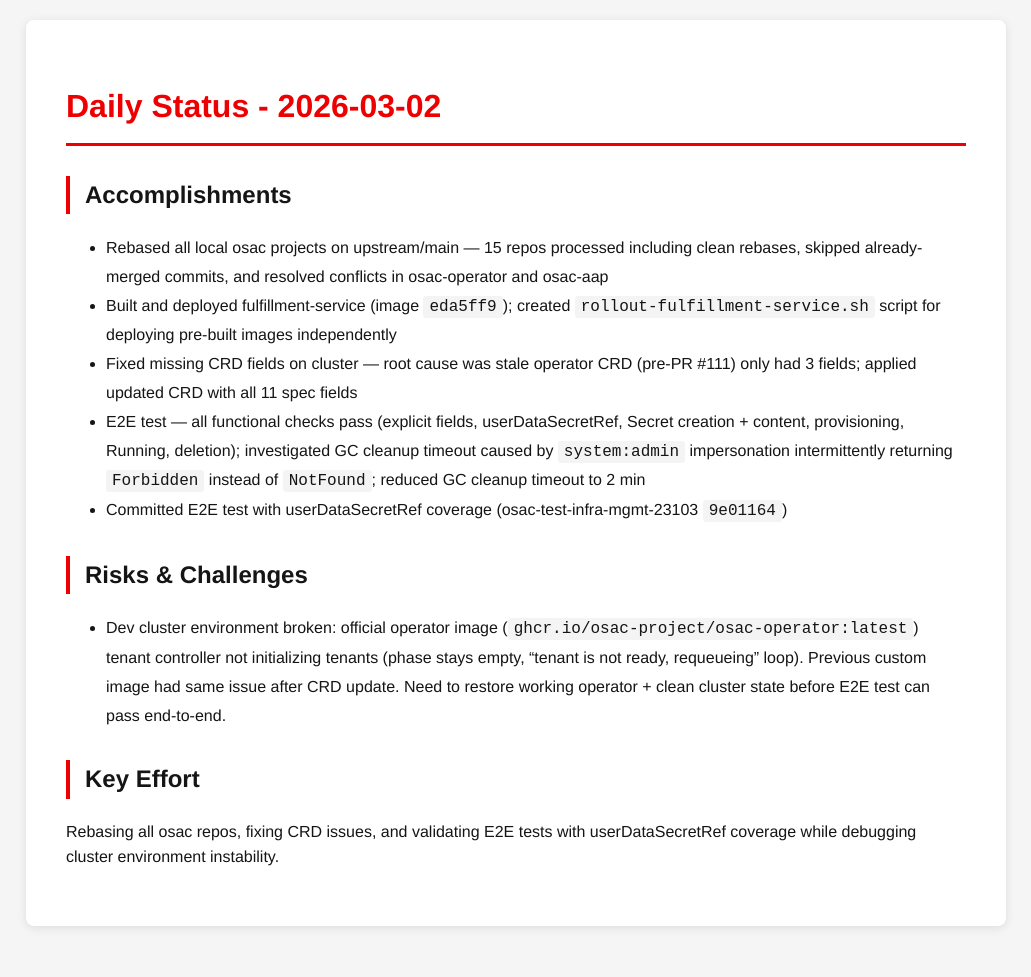
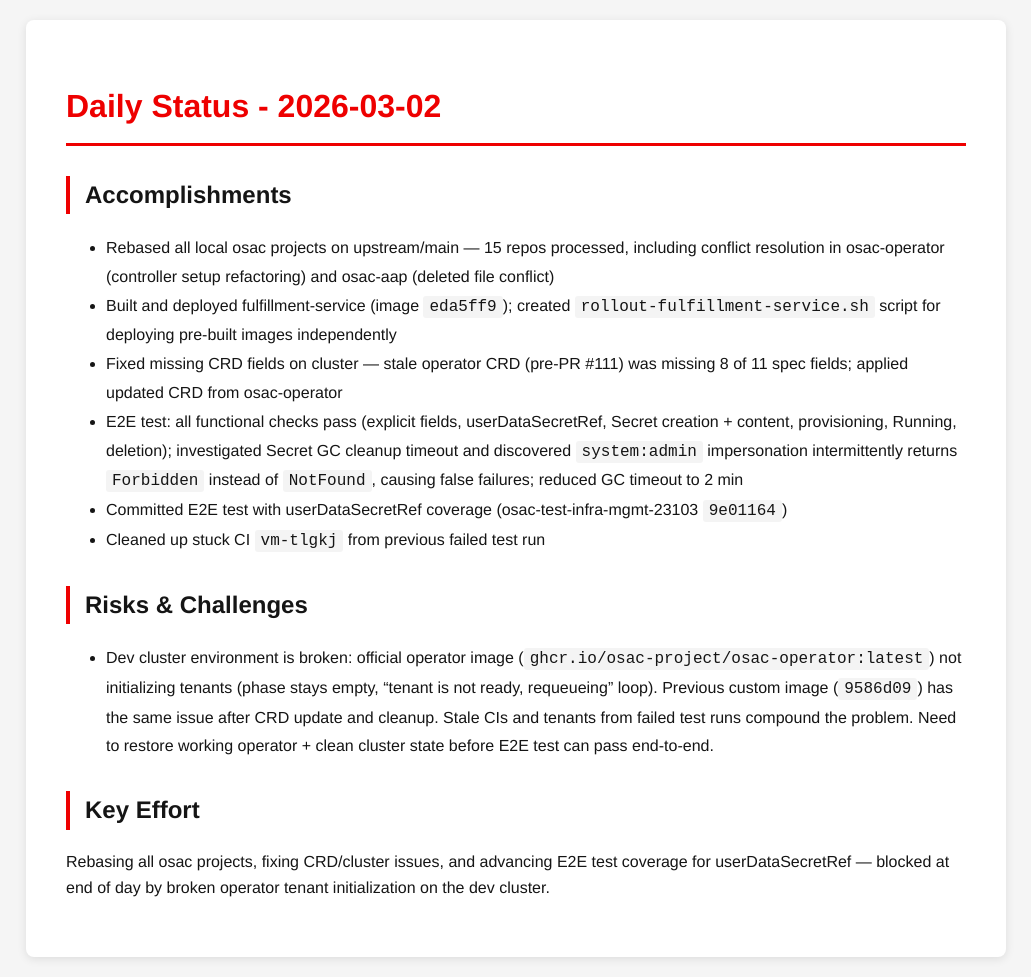
Before and after one commit to tzvatot/daily-status, a Jekyll site: the page built from 2026-03-02.md, in a window 1280 px wide. Shown: the whole page, without its empty margins (124-1155 px from the left). Built offline with Jekyll 4.4.1, drawn with Linux system fonts in a browser that asks for light colours; before the commit the page ends 946 px from its top, so only the background shows below that.

Commit message:
Daily status update - 2026-03-02

```diff
--- a/2026-03-02.md
+++ b/2026-03-02.md
@@ -7,14 +7,15 @@ date: 2026-03-02
 # Daily Status - 2026-03-02
 
 ## Accomplishments
-- Rebased all local osac projects on upstream/main — 15 repos processed including clean rebases, skipped already-merged commits, and resolved conflicts in osac-operator and osac-aap
+- Rebased all local osac projects on upstream/main — 15 repos processed, including conflict resolution in osac-operator (controller setup refactoring) and osac-aap (deleted file conflict)
 - Built and deployed fulfillment-service (image `eda5ff9`); created `rollout-fulfillment-service.sh` script for deploying pre-built images independently
-- Fixed missing CRD fields on cluster — root cause was stale operator CRD (pre-PR #111) only had 3 fields; applied updated CRD with all 11 spec fields
-- E2E test — all functional checks pass (explicit fields, userDataSecretRef, Secret creation + content, provisioning, Running, deletion); investigated GC cleanup timeout caused by `system:admin` impersonation intermittently returning `Forbidden` instead of `NotFound`; reduced GC cleanup timeout to 2 min
+- Fixed missing CRD fields on cluster — stale operator CRD (pre-PR #111) was missing 8 of 11 spec fields; applied updated CRD from osac-operator
+- E2E test: all functional checks pass (explicit fields, userDataSecretRef, Secret creation + content, provisioning, Running, deletion); investigated Secret GC cleanup timeout and discovered `system:admin` impersonation intermittently returns `Forbidden` instead of `NotFound`, causing false failures; reduced GC timeout to 2 min
 - Committed E2E test with userDataSecretRef coverage (osac-test-infra-mgmt-23103 `9e01164`)
+- Cleaned up stuck CI `vm-tlgkj` from previous failed test run
 
 ## Risks & Challenges
-- Dev cluster environment broken: official operator image (`ghcr.io/osac-project/osac-operator:latest`) tenant controller not initializing tenants (phase stays empty, "tenant is not ready, requeueing" loop). Previous custom image had same issue after CRD update. Need to restore working operator + clean cluster state before E2E test can pass end-to-end.
+- Dev cluster environment is broken: official operator image (`ghcr.io/osac-project/osac-operator:latest`) not initializing tenants (phase stays empty, "tenant is not ready, requeueing" loop). Previous custom image (`9586d09`) has the same issue after CRD update and cleanup. Stale CIs and tenants from failed test runs compound the problem. Need to restore working operator + clean cluster state before E2E test can pass end-to-end.
 
 ## Key Effort
-Rebasing all osac repos, fixing CRD issues, and validating E2E tests with userDataSecretRef coverage while debugging cluster environment instability.
+Rebasing all osac projects, fixing CRD/cluster issues, and advancing E2E test coverage for userDataSecretRef — blocked at end of day by broken operator tenant initialization on the dev cluster.
```
